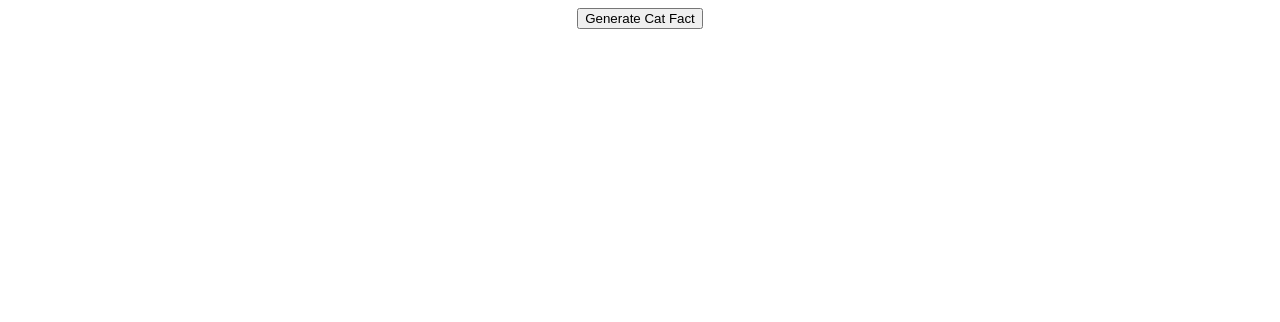
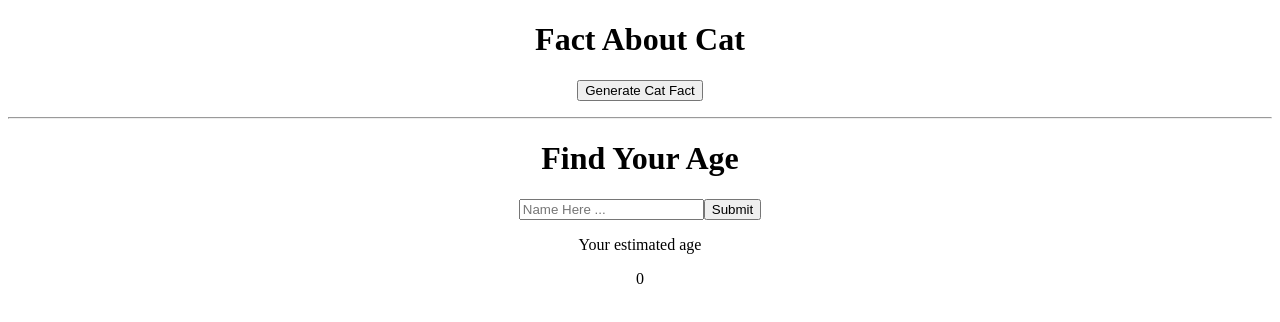
Before and after one commit to enesbytmr/nextjslearningstage, a React (Create React App) app: page / in a window 1280 px wide. Shown: the top 322 px of the page. Built offline with nearby package versions, Linux system fonts and the light colour scheme; no server answers.

Commit message:
more fetch

```diff
--- a/src/fetch.js
+++ b/src/fetch.js
@@ -5,26 +5,46 @@ import Axios from "axios"
 
 function Fetch () {
 const [catFact, setCatFact] = useState("");
-//bu sekilde kullanirsak sonsuz istek atiyor ancak useeffect ile kullanirsak tek aticak mounting surecinde
 
-useEffect(() =>{
+const fetchCatFact = () =>{
     Axios.get("https://catfact.ninja/fact").then((res)=> {
         if(res.status === 200){
             setCatFact(res.data.fact)
         }else{
             console.log("err")
         }
+    })
+}
 
-    })
+useEffect(() =>{
+       fetchCatFact();
 }, [])
 
-
+const [name, setName] = useState('')
+const [age, setAge] = useState(0)
+const fetchName = () =>{
+    Axios.get(`https://api.agify.io/?name=${name}`).then((res)=>{
+        console.log(res)
+         setAge(res.data.age)})
+}
 
 
     return (
         <div className="App">
-            <button>Generate Cat Fact</button>
+            <div className="container">
+            <h1>Fact About Cat</h1>
+            <button onClick={fetchCatFact}>Generate Cat Fact </button>
             <p>{catFact}</p>
+            </div>
+        <hr />
+        <div>
+            <h1>Find Your Age</h1>
+            <input type="text" placeholder="Name Here ..." onChange={(event)=>{setName(event.target.value)}} />
+            <button onClick={fetchName}>Submit</button>
+            <p>Your estimated age</p>
+            <p>{age}</p>
+        </div>
+
         </div>
     )
 }
--- a/src/index.js
+++ b/src/index.js
@@ -6,7 +6,7 @@ import Fetch from './fetch';
 
 const root = ReactDOM.createRoot(document.getElementById('root'));
 root.render(
-  <React.StrictMode>
+
     <Fetch />
-  </React.StrictMode>
+
 );
```
